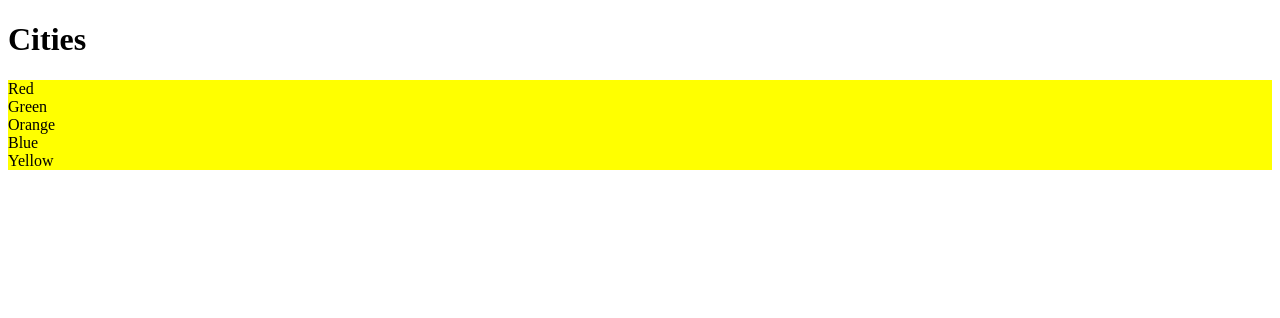
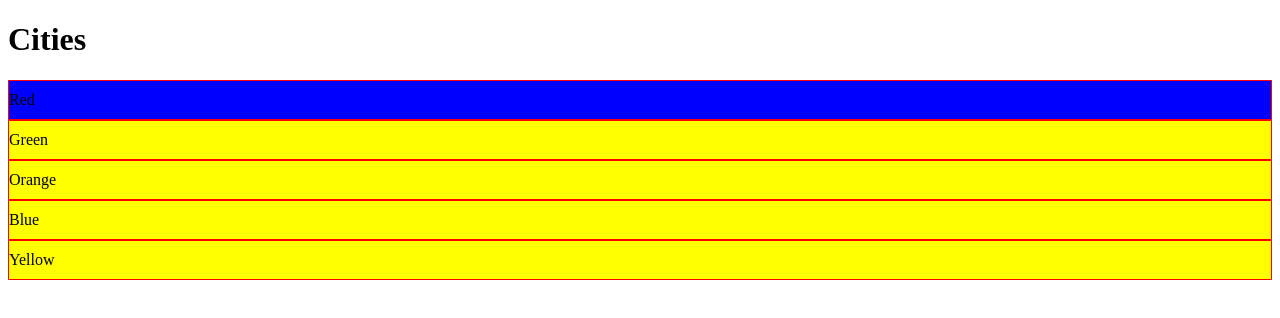
Before and after one commit to ameya-6964/React-With-Typescript, a React (Vite) app in the folder 02-styling-components/: page / in a window 1280 px wide. Shown: the top 318 px of the page. Built offline with nearby package versions, Linux system fonts and the light colour scheme.

Commit message:
Implemented styled Components

```diff
--- a/02-styling-components/package.json
+++ b/02-styling-components/package.json
@@ -9,9 +9,11 @@
     "preview": "vite preview"
   },
   "dependencies": {
+    "@types/styled-components": "^5.1.32",
+    "bootstrap": "^5.3.2",
     "react": "^18.2.0",
     "react-dom": "^18.2.0",
-	"bootstrap": "^5.3.2"
+    "styled-components": "^6.1.1"
   },
   "devDependencies": {
     "@types/react": "^18.0.27",
--- a/02-styling-components/src/Components/ListGroup.tsx
+++ b/02-styling-components/src/Components/ListGroup.tsx
@@ -1,5 +1,18 @@
 import { useState } from "react";
-import styles from "./styles/ListGroup.module.css";
+import "./styles/ListGroup.css";
+import styled from "styled-components";
+
+const List = styled.ul`
+  list-style: none;
+  padding: 0;
+  background: yellow;
+`;
+
+const ListItem = styled.li<ListItemProps>`
+  padding: 10px 0;
+  border: 1px solid red;
+  background: ${({ active }) => (active ? "blue" : "null")};
+`;
 
 interface ListGroupProps {
   items: string[];
@@ -7,12 +20,16 @@ interface ListGroupProps {
   onSelectItem: (item: string) => void;
 }
 
+interface ListItemProps {
+  active: boolean;
+}
+
 const ListGroup = ({ items, heading, onSelectItem }: ListGroupProps) => {
   //! Typescript Syntax For Declaring Arrays
   /*   let cities: string[] = ["Maharashtra", "Goa", "Lucknow", "Delhi", "Punjab"]; */
 
   //! Hooks
-  let [selectedIndex, setSelectedIndex] = useState(-1);
+  let [selectedIndex, setSelectedIndex] = useState(0);
 
   //! Event Handlers
   const selectHandler = (index: number) => {
@@ -30,15 +47,11 @@ const ListGroup = ({ items, heading, onSelectItem }: ListGroupProps) => {
 
       {/* Short Circuiting  */}
       {items.length === 0 && noItemsFoundMessage}
-      <ul className={[styles.listGroup, styles.container].join(" ")}>
+      <List>
         {/* Dynamic Rendering ListGroup */}
         {items.map((item, index) => (
-          <li
-            className={
-              selectedIndex === index
-                ? "list-group-item active"
-                : "list-group-item list-group-item-info"
-            }
+          <ListItem
+            active={index === selectedIndex}
             key={item}
             onClick={() => {
               selectHandler(index);
@@ -46,9 +59,9 @@ const ListGroup = ({ items, heading, onSelectItem }: ListGroupProps) => {
             }}
           >
             {item}
-          </li>
+          </ListItem>
         ))}
-      </ul>
+      </List>
     </>
   );
 };
```
Also changed, not shown: 02-styling-components/src/Components/styles/ListGroup.css (renamed from 02-styling-components/src/Components/styles/ListGroup.module.css), 1 other file (tests, documents, lock files or other folders).
